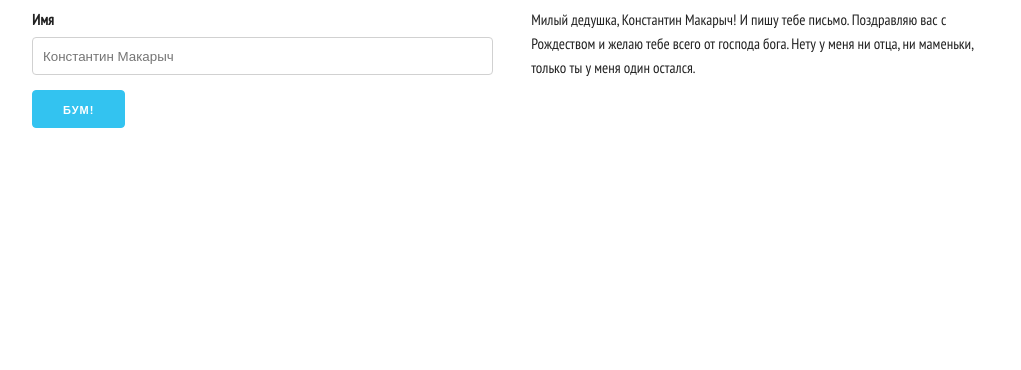
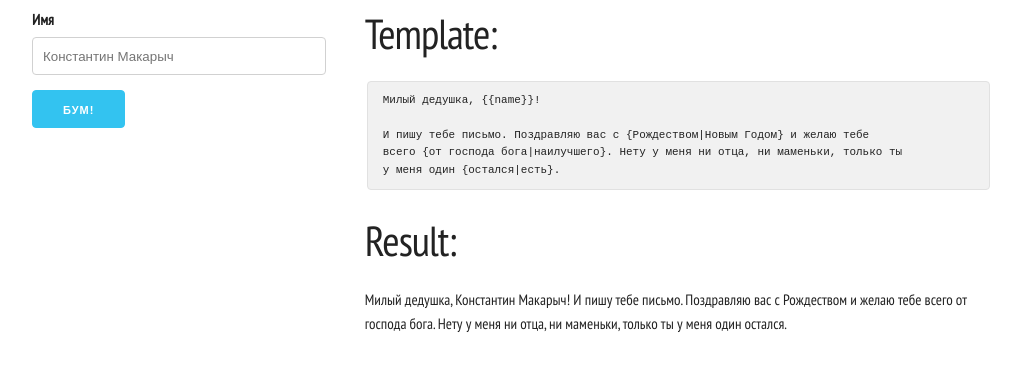
Before and after one commit to installero/dedushke, a plain HTML site: page index.html in a window 1280 px wide. Shown: the whole page, without its empty margins (128-1149 px from the left). Drawn offline with nearby package versions, Linux system fonts and the light colour scheme.

Commit message:
Template is shown on index

```diff
--- a/index.html
+++ b/index.html
@@ -19,7 +19,7 @@
 <body>
 <div class="container">
   <div class="row">
-    <div class="six columns">
+    <div class="four columns">
       <form action="#" id="form">
         <label for="name">Имя</label>
         <input class="u-full-width"
@@ -28,10 +28,16 @@
         <input class="button-primary" value="Бум!" type="submit">
       </form>
     </div>
-    <div class="six columns" id="text">
-      Милый дедушка, Константин Макарыч! И пишу тебе письмо. Поздравляю вас с
-      Рождеством и желаю тебе всего от господа бога. Нету у меня ни отца, ни
-      маменьки, только ты у меня один остался.
+    <div class="eight columns">
+      <h2>Template:</h2>
+      <pre><code><span id="template"/></code></pre>
+
+      <h2>Result:</h2>
+      <div id="text">
+        Милый дедушка, Константин Макарыч! И пишу тебе письмо. Поздравляю вас с
+        Рождеством и желаю тебе всего от господа бога. Нету у меня ни отца, ни
+        маменьки, только ты у меня один остался.
+      </div>
     </div>
   </div>
 </div>
--- a/js/dedushke.js
+++ b/js/dedushke.js
@@ -7,6 +7,8 @@ function ready() {
 }
 
 function bind(template) {
+  document.getElementById('template').innerHTML = template;
+
   document
     .querySelector('input[type="submit"]')
     .addEventListener('click', (click_event) => {
```
